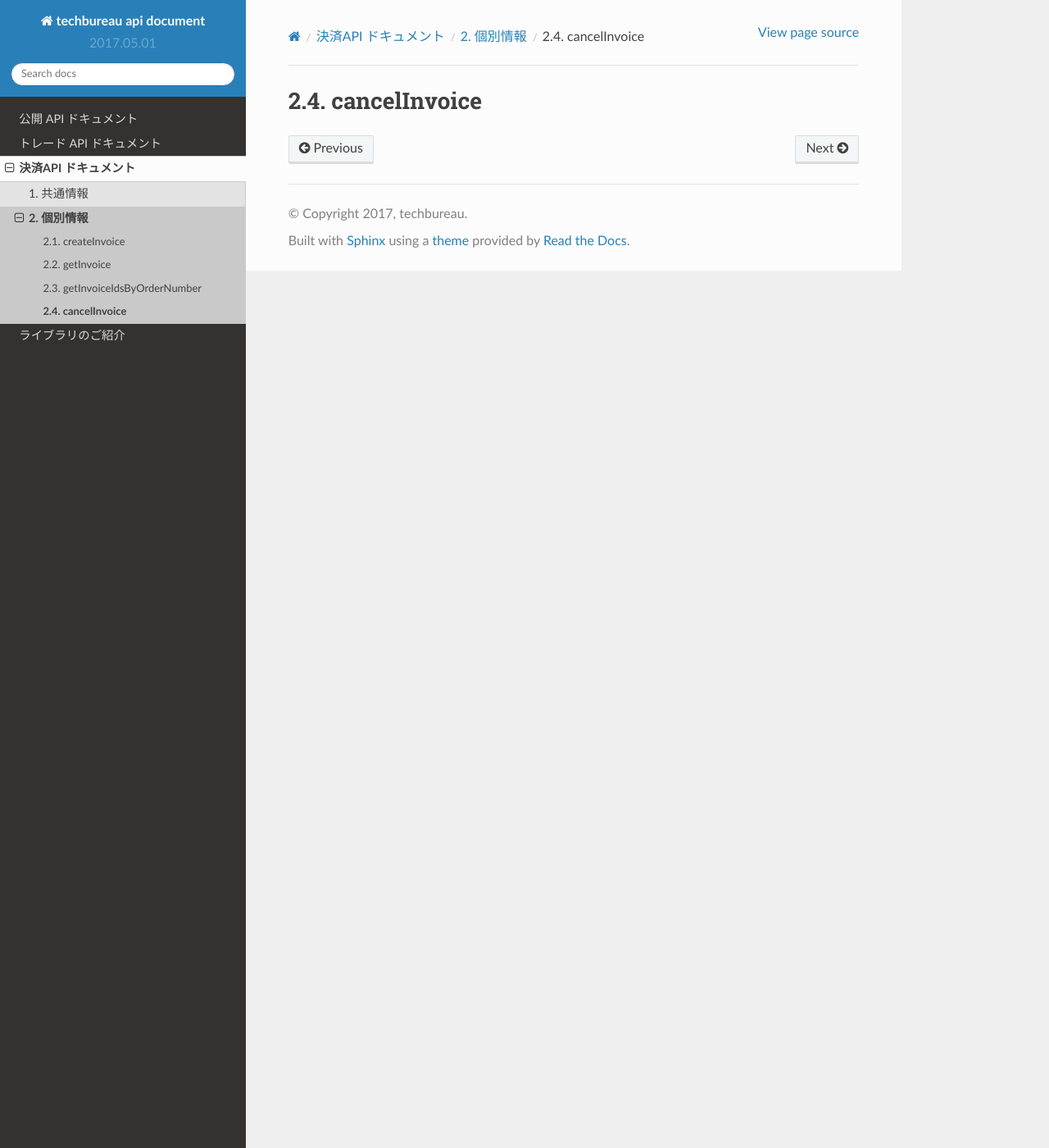
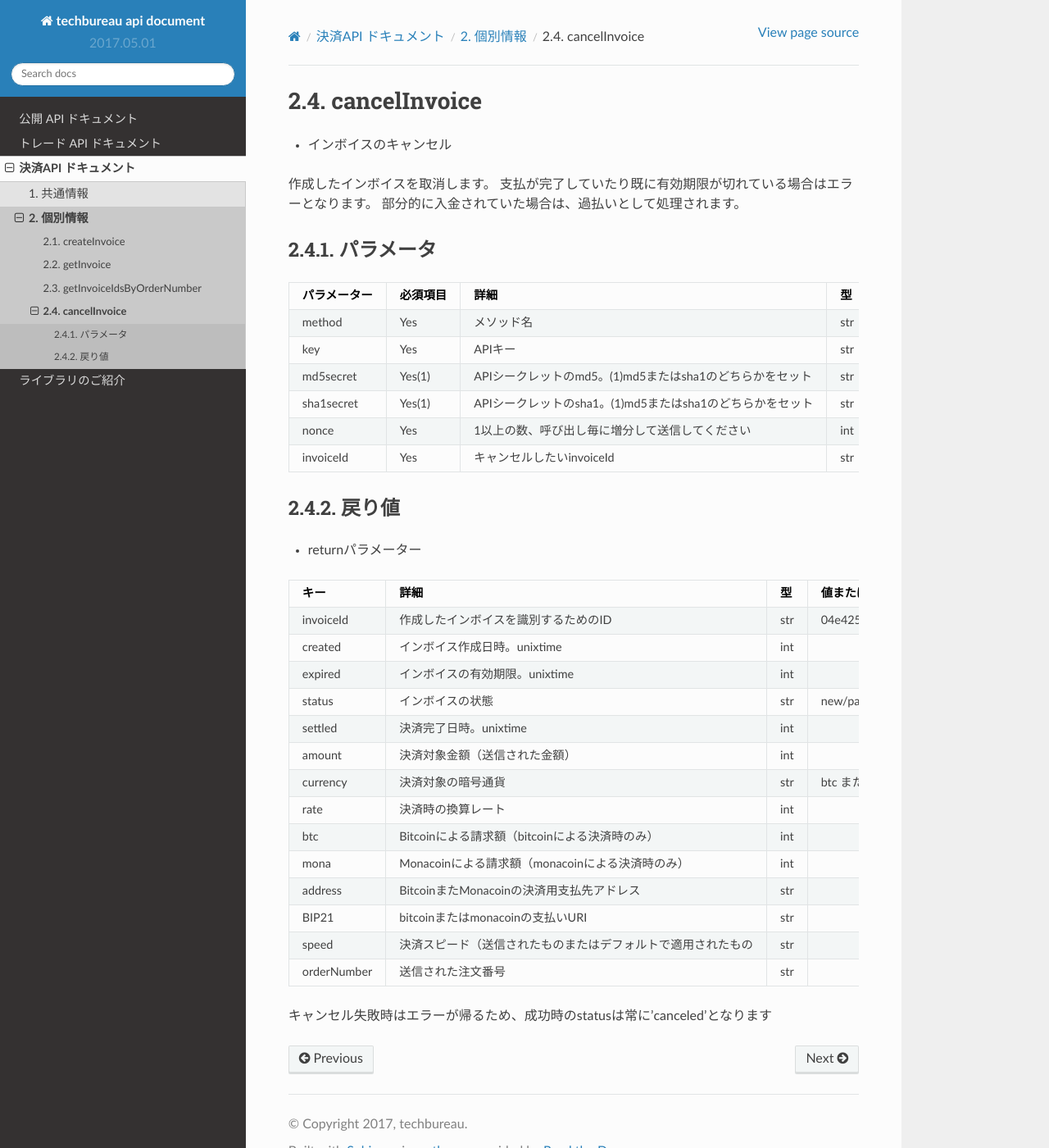
Before and after one commit to techbureau/api-doc, a Sphinx documentation site: the page built from docs/payment/2_individual/4_cancelInvoice.rst, in a window 1280 px wide and 1400 px high. Shown: the whole window at 82% size. Built offline with Sphinx 7.4.7 and the Read the Docs theme 2.0.0, drawn with Linux system fonts in a browser that asks for light colours.

Commit message:
4_cancelInvoiceの追加

```diff
--- a/docs/payment/2_individual/3_getInvoiceIdsByOrderNumber.rst
+++ b/docs/payment/2_individual/3_getInvoiceIdsByOrderNumber.rst
@@ -11,7 +11,7 @@
 .. csv-table::
    :header: "パラメーター", "必須項目", "詳細", "型", "値または例"
 
-   "method", "Yes", "メソッド名", "str", "getInvoiceIdsByOrderNumber"
+   "method", "Yes", "メソッド名", "str", "getInvoice"
    "key", "Yes", "APIキー", "str", "　"
    "md5secret", "Yes(1)", "APIシークレットのmd5。(1)md5またはsha1のどちらかをセット", "str", "　"
    "sha1secret", "Yes(1)", "APIシークレットのsha1。(1)md5またはsha1のどちらかをセット", "str", "　"
--- a/docs/payment/2_individual/4_cancelInvoice.rst
+++ b/docs/payment/2_individual/4_cancelInvoice.rst
@@ -1,3 +1,45 @@
 =============================
 cancelInvoice
 =============================
+
+* インボイスのキャンセル
+作成したインボイスを取消します。
+支払が完了していたり既に有効期限が切れている場合はエラーとなります。
+部分的に入金されていた場合は、過払いとして処理されます。
+
+パラメータ
+==============
+.. csv-table::
+   :header: "パラメーター", "必須項目", "詳細", "型", "値または例"
+
+   "method", "Yes", "メソッド名", "str", "getInvoice"
+   "key", "Yes", "APIキー", "str", "　"
+   "md5secret", "Yes(1)", "APIシークレットのmd5。(1)md5またはsha1のどちらかをセット", "str", "　"
+   "sha1secret", "Yes(1)", "APIシークレットのsha1。(1)md5またはsha1のどちらかをセット", "str", "　"
+   "nonce", "Yes", "1以上の数、呼び出し毎に増分して送信してください", "int", "　"
+   "invoiceId", "Yes", "キャンセルしたいinvoiceId	", "str", "　"
+
+
+戻り値
+==============
+* returnパラメーター
+
+.. csv-table::
+    :header: "キー", "詳細", "型", "値または例"
+
+    "invoiceId", "作成したインボイスを識別するためのID", "str", "04e42516-1652-11e5-9eb4-4437e6999eec"
+    "created", "インボイス作成日時。unixtime", "int", "　"
+    "expired", "インボイスの有効期限。unixtime", "int", "　"
+    "status", "インボイスの状態", "str", "new/paid/confirmed/complete/expired/invalid"
+    "settled", "決済完了日時。unixtime", "int", "　"
+    "amount", "決済対象金額（送信された金額）", "int", "　"
+    "currency", "決済対象の暗号通貨", "str", "btc または mona"
+    "rate", "決済時の換算レート", "int", "　"
+    "btc", "Bitcoinによる請求額（bitcoinによる決済時のみ）", "int", "　"
+    "mona", "Monacoinによる請求額（monacoinによる決済時のみ）", "int", "　"
+    "address", "BitcoinまたMonacoinの決済用支払先アドレス", "str", "　"
+    "BIP21", "bitcoinまたはmonacoinの支払いURI", "str", "　"
+    "speed", "決済スピード（送信されたものまたはデフォルトで適用されたもの", "str", "　"
+    "orderNumber", "送信された注文番号", "str", "　"
+
+キャンセル失敗時はエラーが帰るため、成功時のstatusは常に'canceled'となります
```
